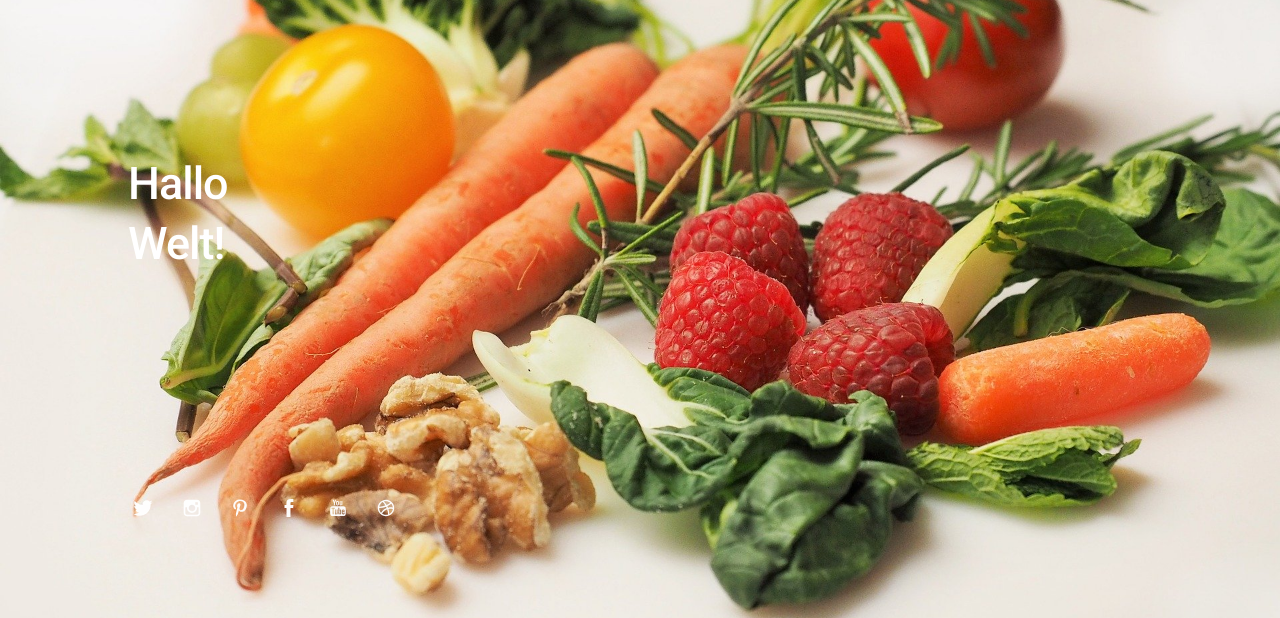
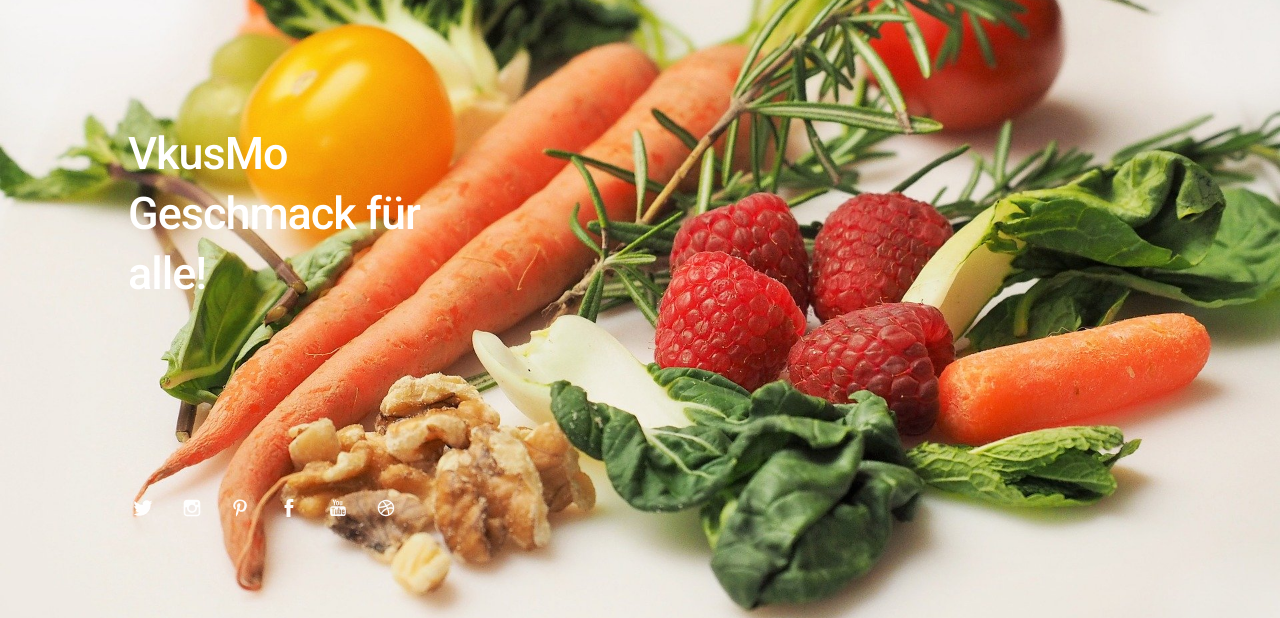
Before and after one commit to JuliaMO80/JuliaMO80.github.io, a plain HTML site: page index.html in a window 1280 px wide. Shown: the part 182-800 px from the top of the page. Drawn offline with Linux system fonts and the light colour scheme.

Commit message:
Vkusmo schrift

```diff
--- a/index.html
+++ b/index.html
@@ -48,7 +48,8 @@
 
 		<div class="bio">
 
-			<p>Hallo Welt!</p>
+			<p>VkusMo
+				Geschmack für alle!</p>
 
 		</div>
 
```
